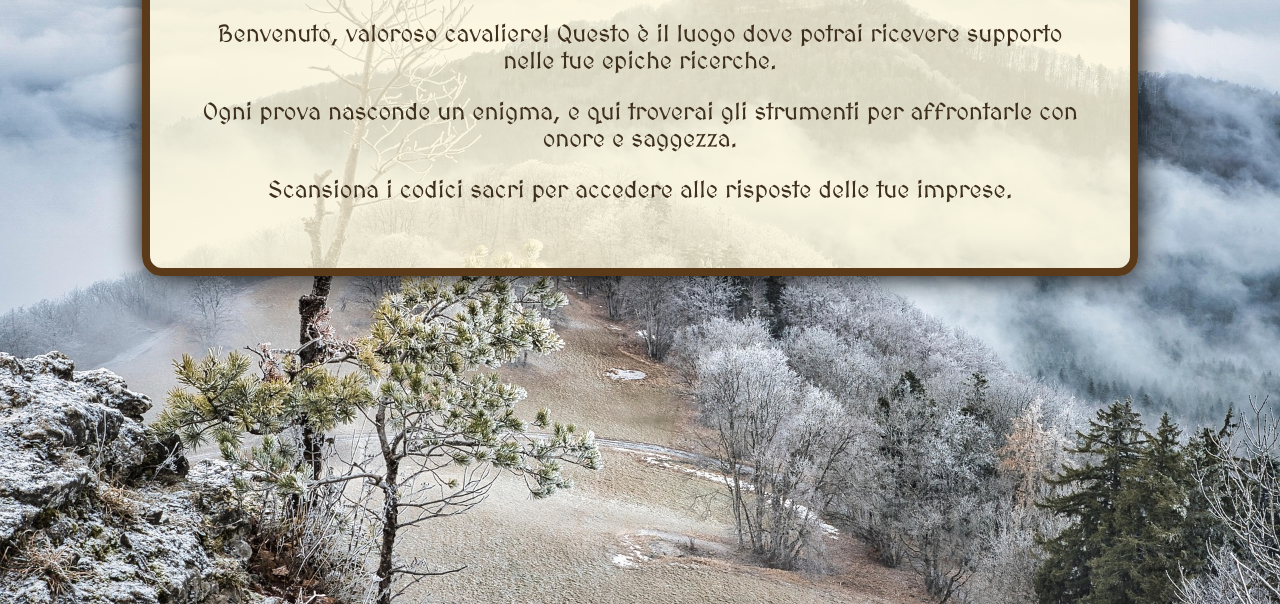
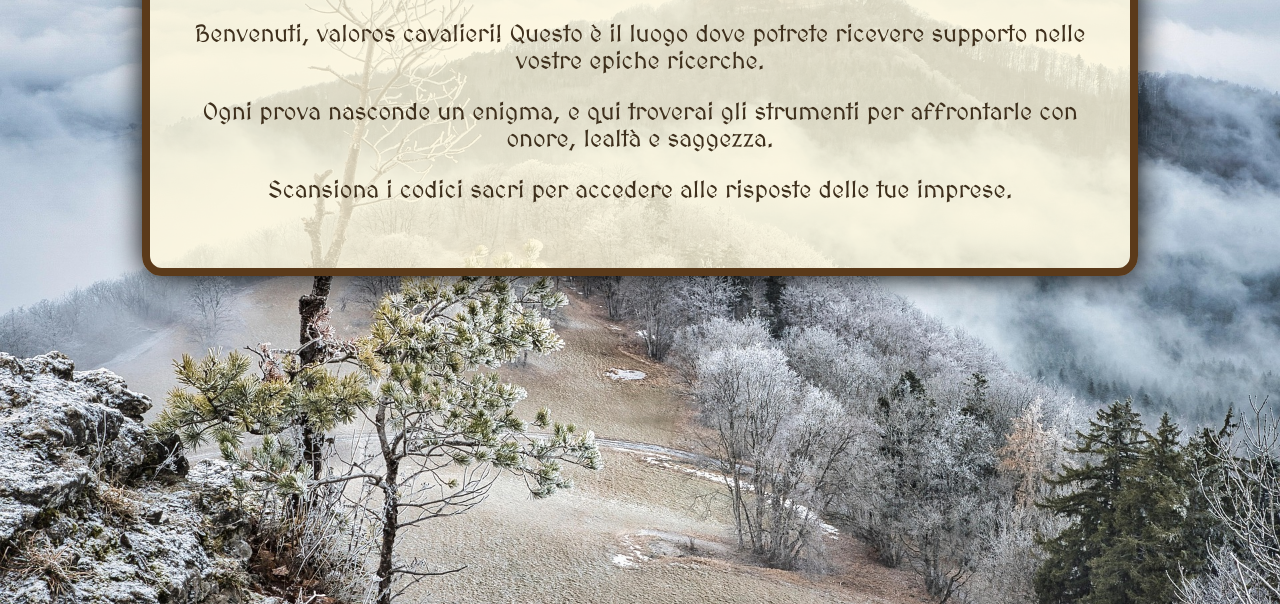
Before and after one commit to Sacralis/Centro-Assistenza-Cavalieri, a plain HTML site: page home/index.html in a window 1280 px wide. Shown: the part 196-800 px from the top of the page. Drawn offline with Linux system fonts and the light colour scheme.

Commit message:
Update index.html

```diff
--- a/home/index.html
+++ b/home/index.html
@@ -12,8 +12,8 @@
     </audio>
     <div class="container">
         <h1>Centro Assistenza Cavalieri</h1>
-        <p>Benvenuto, valoroso cavaliere! Questo è il luogo dove potrai ricevere supporto nelle tue epiche ricerche.</p>
-        <p>Ogni prova nasconde un enigma, e qui troverai gli strumenti per affrontarle con onore e saggezza.</p>
+        <p>Benvenuti, valoros cavalieri! Questo è il luogo dove potrete ricevere supporto nelle vostre epiche ricerche.</p>
+        <p>Ogni prova nasconde un enigma, e qui troverai gli strumenti per affrontarle con onore, lealtà e saggezza.</p>
         <p>Scansiona i codici sacri per accedere alle risposte delle tue imprese.</p>
     </div>
 </body>
```
